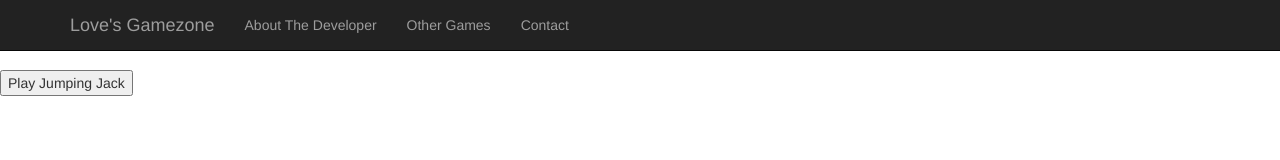
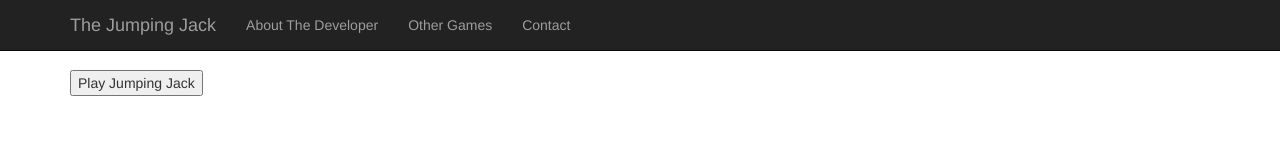
Before and after one commit to lovemehta/TheJumpingJack, a plain HTML site: page index.html in a window 1280 px wide. Drawn offline with Linux system fonts and the light colour scheme.

Commit message:
Update index.html

```diff
--- a/index.html
+++ b/index.html
@@ -27,7 +27,7 @@
                     <span class="icon-bar"></span>
                     <span class="icon-bar"></span>
                 </button>
-                <a class="navbar-brand" href="#">Love's Gamezone</a>
+                <a class="navbar-brand" href="#">The Jumping Jack</a>
             </div>
             <!-- Collect the nav links, forms, and other content for toggling -->
             <div class="collapse navbar-collapse" id="bs-example-navbar-collapse-1">
@@ -47,9 +47,10 @@
         </div>
         <!-- /.container -->
     </nav>
+    <div class="container">
 
 
-<button id="playbutton" >Play Jumping Jack</button>
+               <button id="playbutton" >Play Jumping Jack</button>
 <script type="text/javascript">
     var button = document.getElementById('playbutton')
     button.addEventListener('click',hideshow,false);
@@ -204,5 +205,14 @@ function collectStar (player, star) {
     }
 </script>
 
+        <!-- /.row -->
+
+        <!-- Related Projects Row -->
+
+
+
+        <!-- Footer -->
+
+
 </body>
 </html>
```
